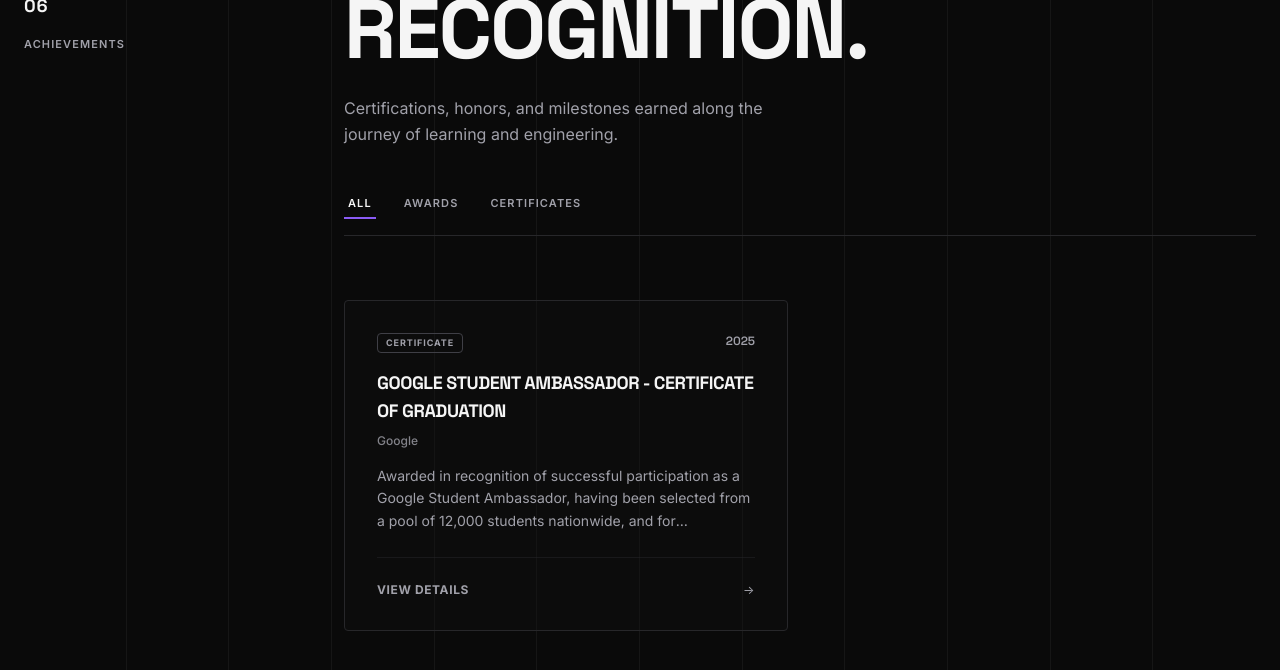
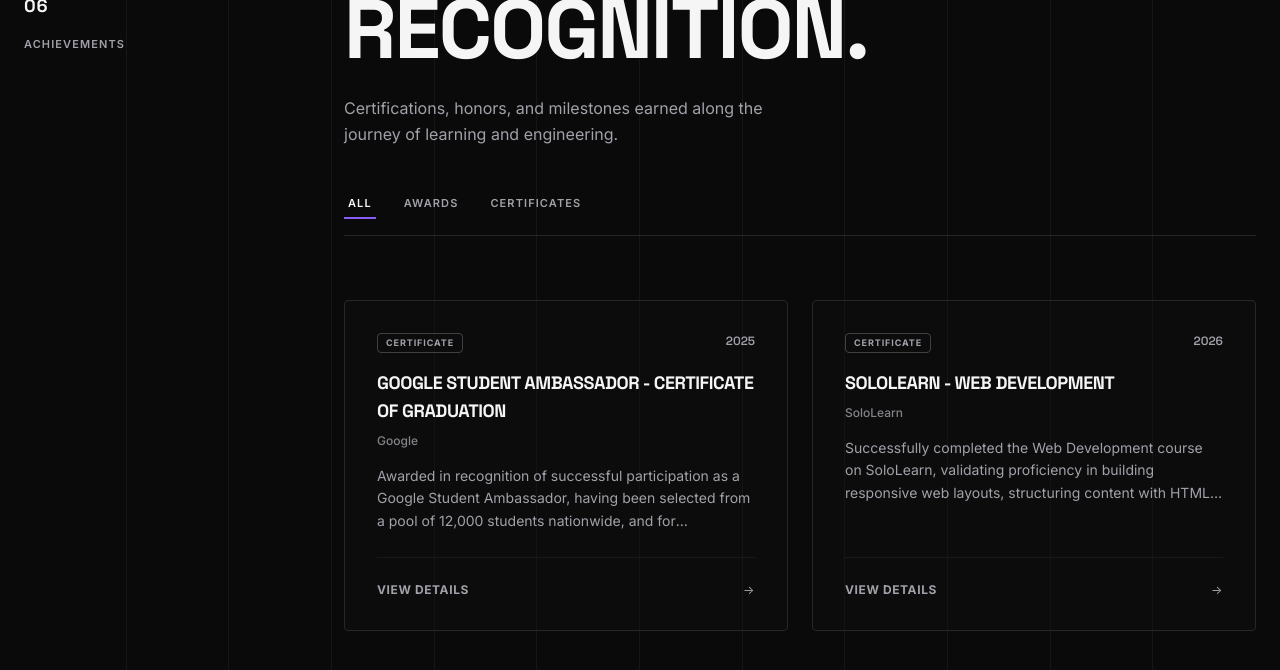
Before and after one commit to muhagit/myportofolio, a Vue app: page / in a window 1280 px wide. Shown: the part 6491-7161 px from the top of the page. Built offline with nearby package versions, Linux system fonts and the light colour scheme.

Commit message:
add certif lagi

```diff
--- a/src/data/achievements.js
+++ b/src/data/achievements.js
@@ -9,6 +9,14 @@
     image: "/sertifikatgsa.png",
     credentialUrl: ""
   },
-
-
+  {
+    id: "sololearn-web-development",
+    type: "certificate",
+    title: "SoloLearn - Web Development",
+    issuer: "SoloLearn",
+    year: "2026",
+    description: "Successfully completed the Web Development course on SoloLearn, validating proficiency in building responsive web layouts, structuring content with HTML, designing styles with CSS, and implementing web design best practices.",
+    image: "/sertifsolo.jpg",
+    credentialUrl: ""
+  }
 ]
```
Also changed, not shown: public/sertifsolo.jpg (added).
